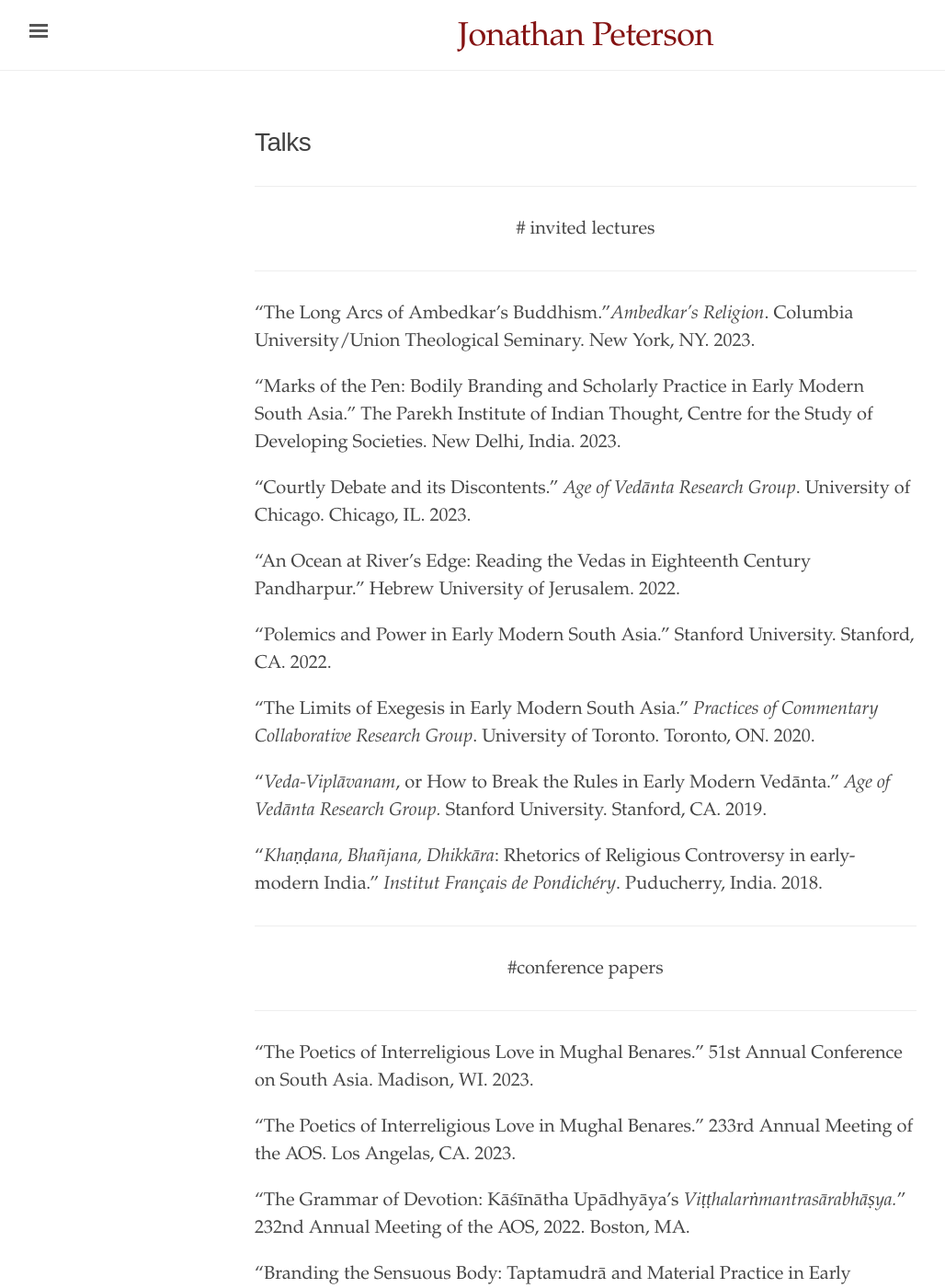
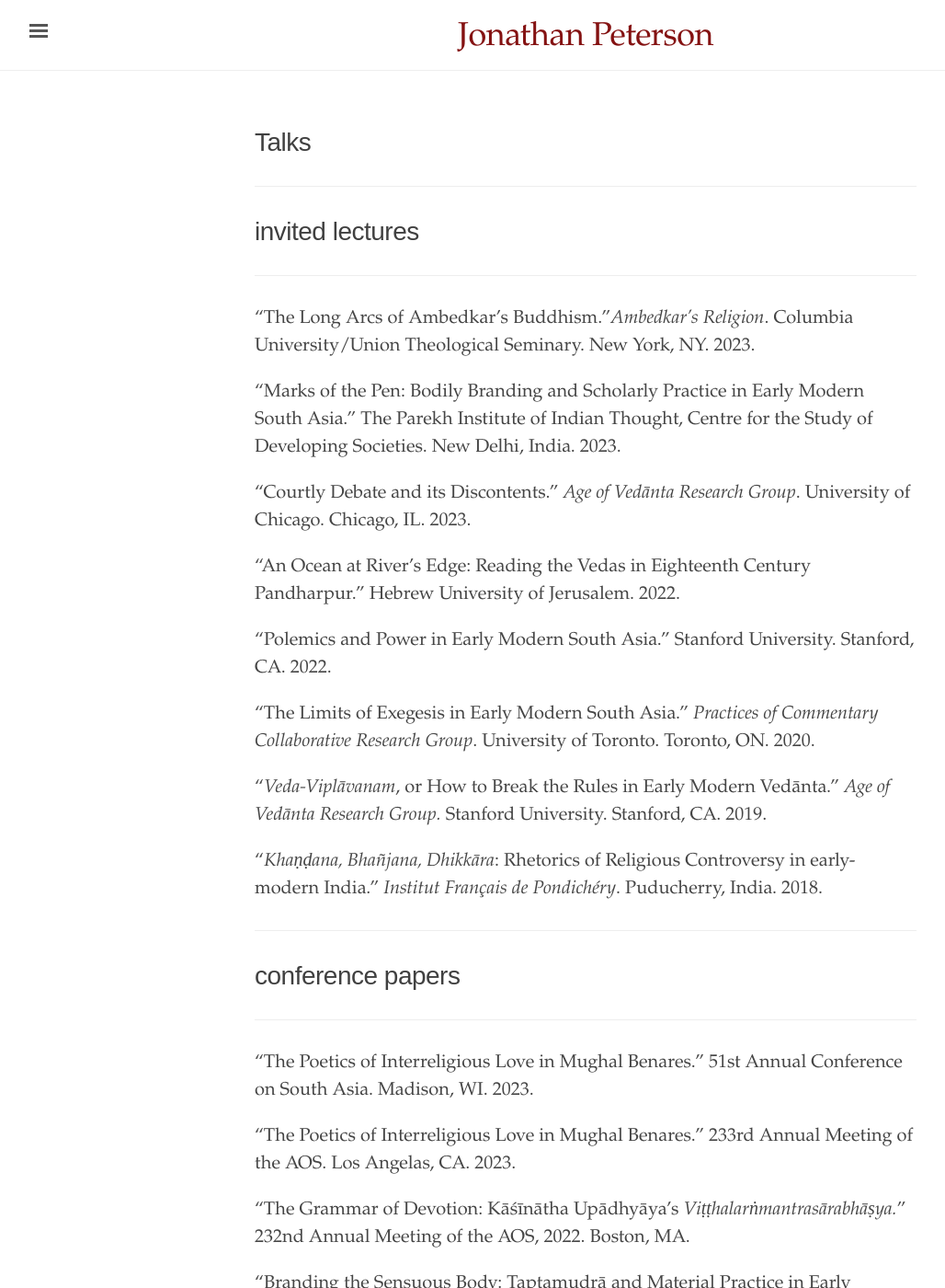
Before and after one commit to petersonjonath/personalwebpage, a Jekyll site: the page built from talks.md, in a window 1280 px wide and 1400 px high. Shown: the whole window at 92% size, without its empty margins (3-1031 px from the left). Built offline with Jekyll 4.4.1, drawn with Linux system fonts in a browser that asks for light colours.

```diff
--- a/talks.md
+++ b/talks.md
@@ -4,7 +4,7 @@ title: Talks
 ---
 
 ---
-<center># invited lectures</center>
+# invited lectures
 ---
 
 
@@ -30,7 +30,7 @@ India. 2018.
 
 
 ---
-<center>#conference papers</center>
+# conference papers
 ---
 
 
```
